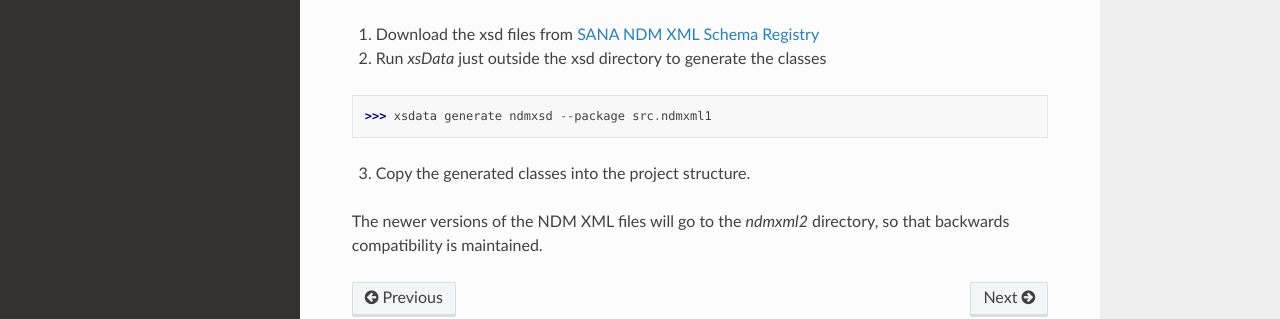
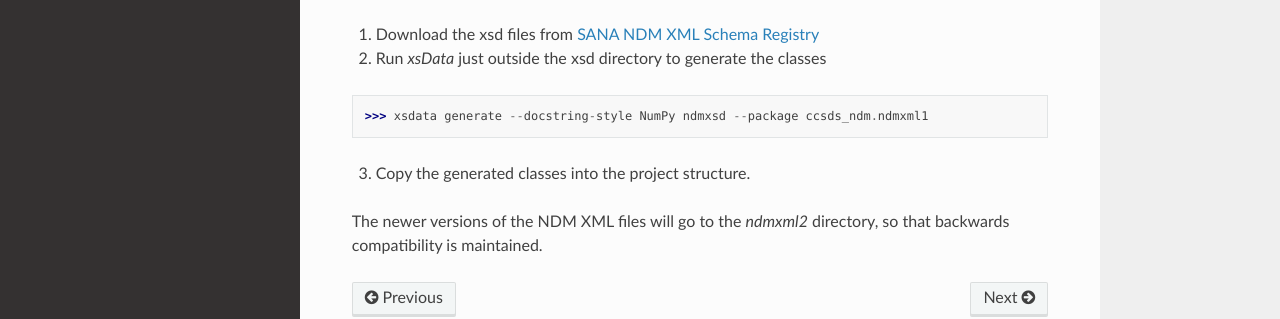
Before and after one commit to egemenimre/ccsds-ndm, a Sphinx documentation site: the page built from docs/more_info.rst, in a window 1280 px wide and 1160 px high. Shown: the part 713-1032 px from the top of the window. Built offline with Sphinx 7.4.7 and the Read the Docs theme 2.0.0, drawn with Linux system fonts in a browser that asks for light colours.

Commit message:
Updated code generation string for Numpy docstring

```diff
--- a/docs/more_info.rst
+++ b/docs/more_info.rst
@@ -29,7 +29,7 @@ object tree classes may be of use to some. Here is the procedure:
 1. Download the xsd files from `SANA NDM XML Schema Registry <https://sanaregistry.org/r/ndmxml>`_
 2. Run `xsData` just outside the xsd directory to generate the classes
 
->>> xsdata generate ndmxsd --package src.ndmxml1
+>>> xsdata generate --docstring-style NumPy ndmxsd --package ccsds_ndm.ndmxml1
 
 3. Copy the generated classes into the project structure.
 
```
